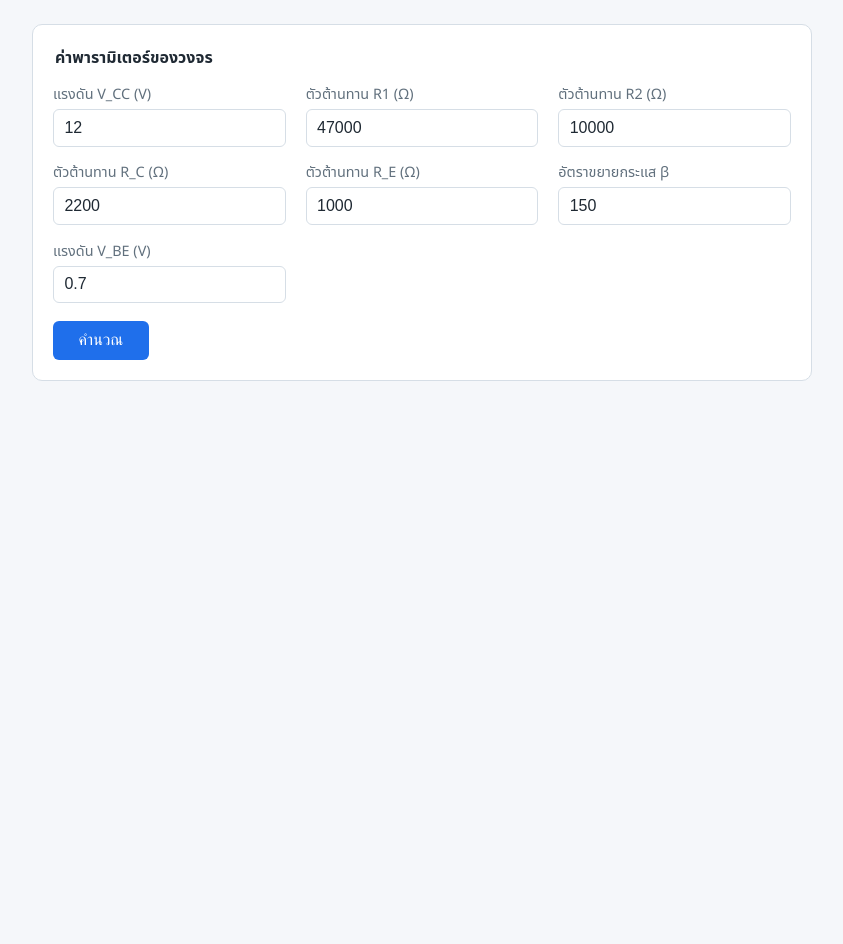
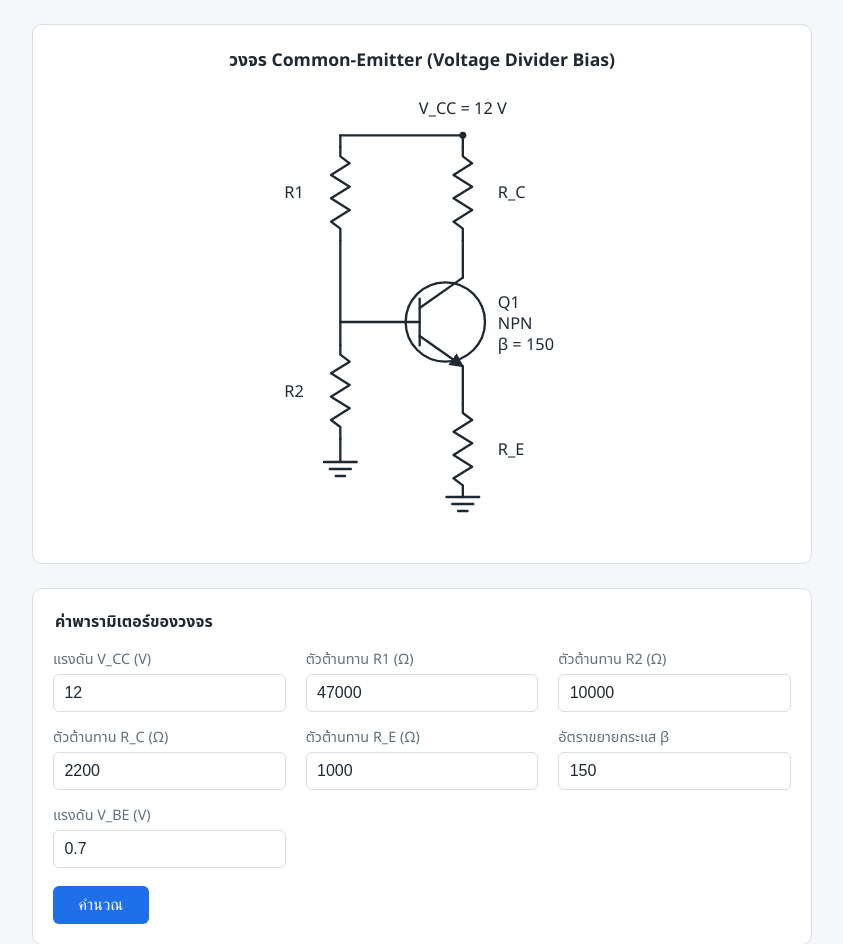
Before and after one commit to Meeuatnuun/GitLab, a Flask app: page / in a window 1280 px wide. Shown: the part 103-1047 px from the top of the page, without its empty margins (218-1061 px from the left). Before the commit the page ends 484 px from the top, so only its background shows below. Run offline with Flask 3, Linux system fonts and the light colour scheme.

Commit message:
feat: add common-emitter circuit diagram

```diff
--- a/static/style.css
+++ b/static/style.css
@@ -46,6 +46,32 @@ form,
   border-radius: 10px;
   padding: 1.25rem;
   margin-bottom: 1.5rem;
+}
+
+.circuit {
+  background: var(--card);
+  border: 1px solid var(--border);
+  border-radius: 10px;
+  padding: 1.25rem;
+  margin-bottom: 1.5rem;
+}
+
+.circuit h2 {
+  justify-content: center;
+  font-size: 1.1rem;
+  margin-bottom: 0.25rem;
+}
+
+.circuit svg {
+  display: block;
+  width: 100%;
+  max-width: 420px;
+  height: auto;
+  margin: 0 auto;
+}
+
+.circuit svg text {
+  font-family: inherit;
 }
 
 fieldset {
--- a/templates/index.html
+++ b/templates/index.html
@@ -12,6 +12,59 @@
     <h1>วงจร BJT Common-Emitter DC Bias</h1>
     <p class="course">ENG29 2121 · คำนวณจุดทำงานกระแสตรง (Q-point)</p>
   </header>
+
+  <section class="circuit">
+    <h2>วงจร Common-Emitter (Voltage Divider Bias)</h2>
+    <svg viewBox="0 0 360 400" role="img" aria-labelledby="circuit-title">
+      <title id="circuit-title">วงจร BJT Common-Emitter แบบ voltage divider bias</title>
+      <defs>
+        <g id="resistor">
+          <path d="M0,0 V8 L8,14 L-8,24 L8,34 L-8,44 L8,54 L-8,64 L0,70 V80" fill="none"/>
+        </g>
+        <g id="ground">
+          <path d="M-14,0 H14 M-9,6 H9 M-4,12 H4" fill="none"/>
+        </g>
+        <marker id="arrow" viewBox="0 0 10 10" refX="9" refY="5"
+                markerWidth="6" markerHeight="6" orient="auto-start-reverse">
+          <path d="M0,0 L10,5 L0,10 z" fill="#1f2933"/>
+        </marker>
+      </defs>
+
+      <g stroke="#1f2933" stroke-width="2" fill="none"
+         stroke-linecap="round" stroke-linejoin="round">
+        <path d="M110,50 H215"/>
+        <path d="M110,50 V60"/>
+        <path d="M110,140 V230"/>
+        <path d="M110,210 H178"/>
+        <use href="#resistor" x="110" y="60"/>
+        <use href="#resistor" x="110" y="230"/>
+        <path d="M215,50 V60"/>
+        <use href="#resistor" x="215" y="60"/>
+        <path d="M215,140 V172"/>
+        <path d="M178,190 V230"/>
+        <path d="M178,198 L215,172"/>
+        <path d="M178,222 L215,248" marker-end="url(#arrow)"/>
+        <path d="M215,248 V280"/>
+        <use href="#resistor" x="215" y="280"/>
+        <path d="M110,310 V330"/>
+        <use href="#ground" x="110" y="330"/>
+        <use href="#ground" x="215" y="360"/>
+        <circle cx="200" cy="210" r="34"/>
+      </g>
+      <circle cx="215" cy="50" r="3" fill="#1f2933"/>
+
+      <g fill="#1f2933" font-size="14">
+        <text x="215" y="32" text-anchor="middle">V_CC = {{ form.vcc }} V</text>
+        <text x="62" y="104">R1</text>
+        <text x="62" y="274">R2</text>
+        <text x="245" y="104">R_C</text>
+        <text x="245" y="324">R_E</text>
+        <text x="245" y="198">Q1</text>
+        <text x="245" y="216">NPN</text>
+        <text x="245" y="234">β = {{ form.beta }}</text>
+      </g>
+    </svg>
+  </section>
 
   {% if error %}
   <p class="error" role="alert">{{ error }}</p>
--- a/test_app.py
+++ b/test_app.py
@@ -16,6 +16,12 @@ class TestApp(unittest.TestCase):
         response = self.client.get("/")
         self.assertEqual(response.status_code, 200)
         self.assertIn("Q-point".encode(), response.data)
+
+    def test_index_shows_circuit_diagram(self):
+        response = self.client.get("/")
+        self.assertEqual(response.status_code, 200)
+        self.assertIn(b"<svg", response.data)
+        self.assertIn("Voltage Divider Bias".encode(), response.data)
 
     def test_post_valid_input_shows_active_q_point(self):
         response = self.client.post("/", data=VALID_FORM)
```
